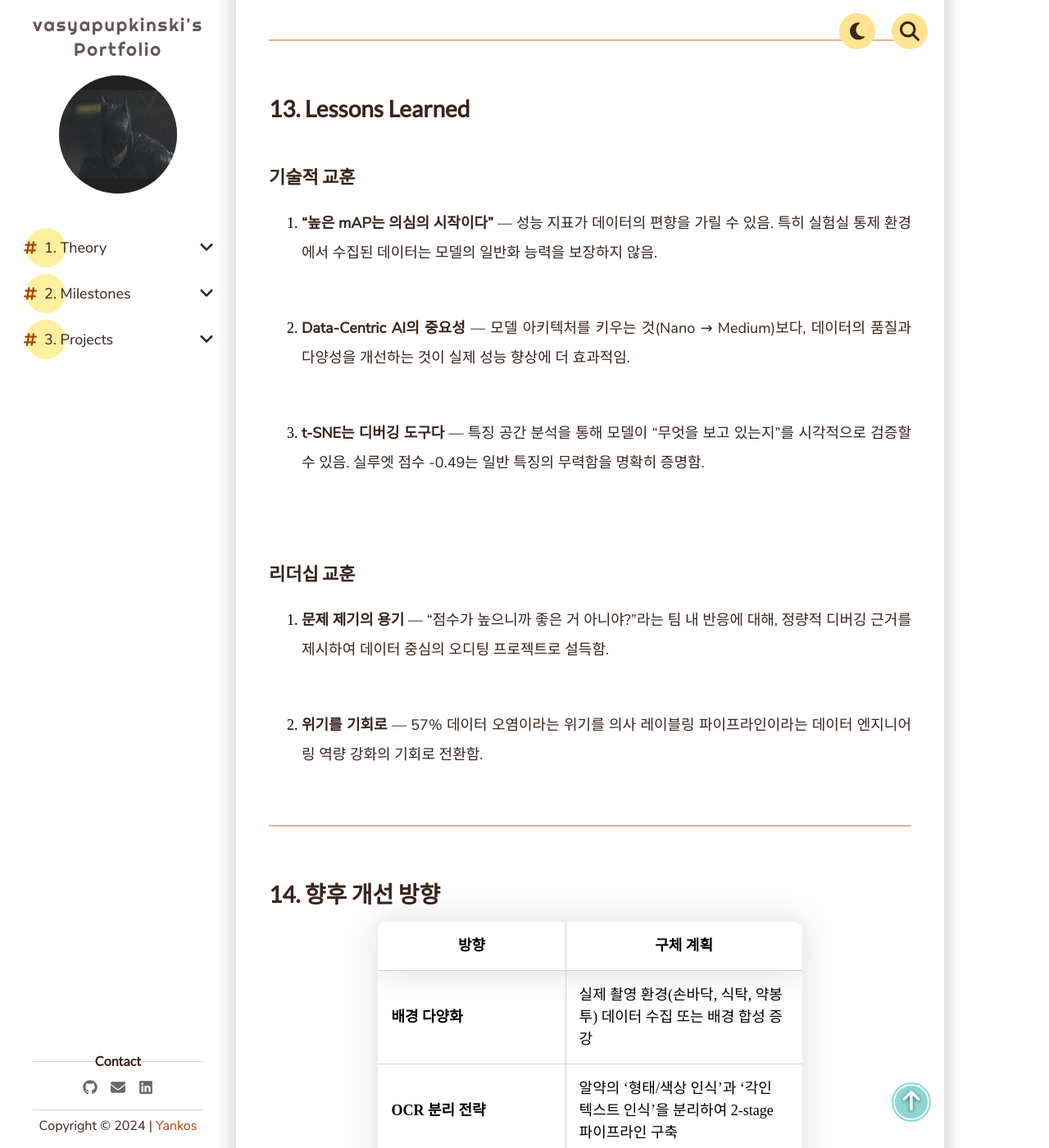
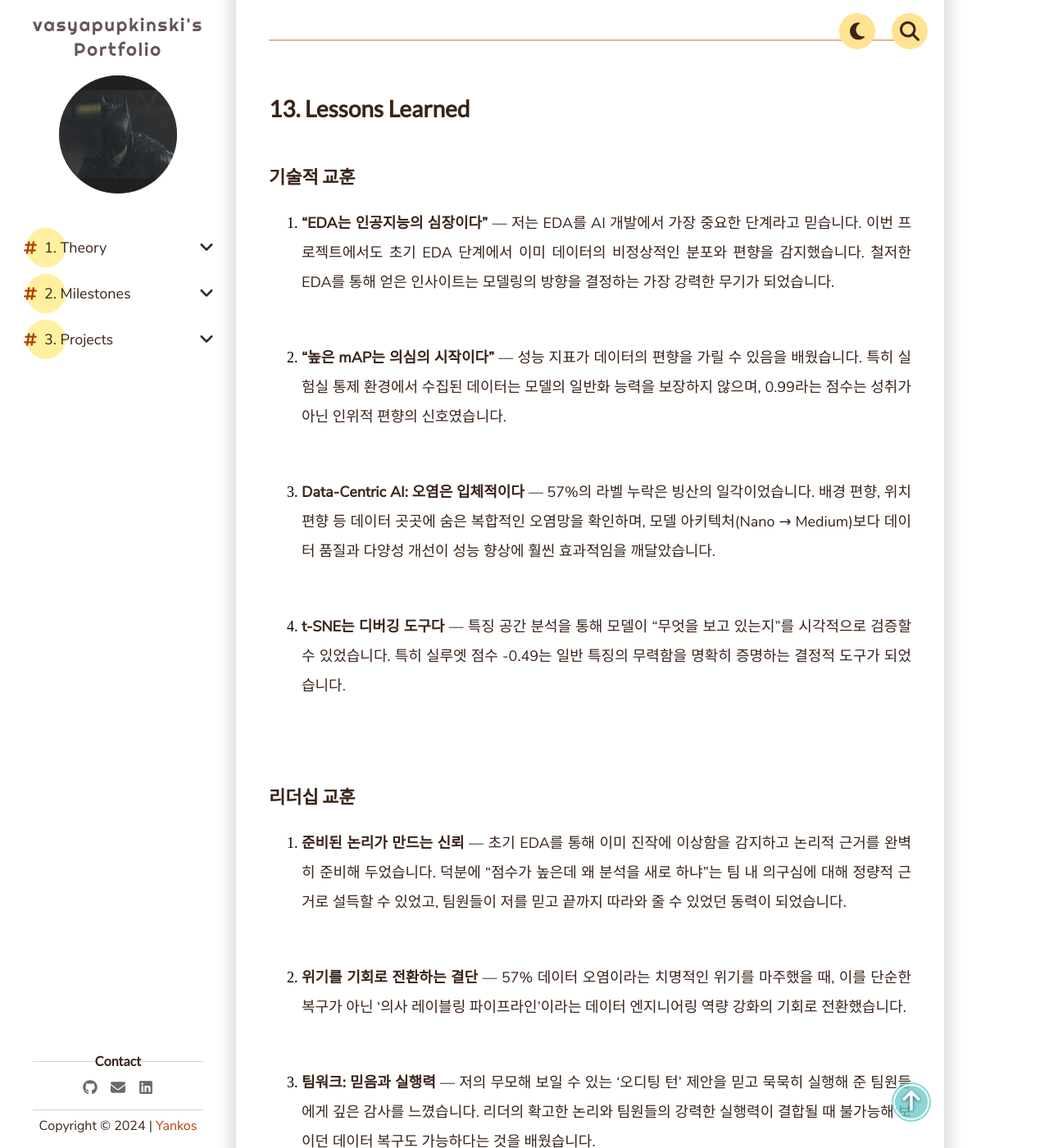
Before and after one commit to vasyapupkinski/vasyapupkinski.github.io, a Jekyll site: the page built from _pages/3. Projects/Team Projects/pill-detection.md, in a window 1280 px wide and 1400 px high, scrolled down 20352 px. Shown: the whole window at 82% size. Built offline with Jekyll 4.4.1, drawn with Linux system fonts in a browser that asks for light colours; comment, search, counter and statistics services are not loaded.

Commit message:
docs: finalized Lessons Learned with personal engineering philosophy and team gratitude

```diff
--- a/_pages/3. Projects/Team Projects/pill-detection.md
+++ b/_pages/3. Projects/Team Projects/pill-detection.md
@@ -365,17 +365,21 @@ Phase 3에서 드러난 이 치명적인 결함들에 대해, 팀장으로서
 
 ### 기술적 교훈
 
-1. **"높은 mAP는 의심의 시작이다"** — 성능 지표가 데이터의 편향을 가릴 수 있음. 특히 실험실 통제 환경에서 수집된 데이터는 모델의 일반화 능력을 보장하지 않음.
+1. **"EDA는 인공지능의 심장이다"** — 저는 EDA를 AI 개발에서 가장 중요한 단계라고 믿습니다. 이번 프로젝트에서도 초기 EDA 단계에서 이미 데이터의 비정상적인 분포와 편향을 감지했습니다. 철저한 EDA를 통해 얻은 인사이트는 모델링의 방향을 결정하는 가장 강력한 무기가 되었습니다.
 
-2. **Data-Centric AI의 중요성** — 모델 아키텍처를 키우는 것(Nano → Medium)보다, 데이터의 품질과 다양성을 개선하는 것이 실제 성능 향상에 더 효과적임.
+2. **"높은 mAP는 의심의 시작이다"** — 성능 지표가 데이터의 편향을 가릴 수 있음을 배웠습니다. 특히 실험실 통제 환경에서 수집된 데이터는 모델의 일반화 능력을 보장하지 않으며, 0.99라는 점수는 성취가 아닌 인위적 편향의 신호였습니다.
 
-3. **t-SNE는 디버깅 도구다** — 특징 공간 분석을 통해 모델이 "무엇을 보고 있는지"를 시각적으로 검증할 수 있음. 실루엣 점수 -0.49는 일반 특징의 무력함을 명확히 증명함.
+3. **Data-Centric AI: 오염은 입체적이다** — 57%의 라벨 누락은 빙산의 일각이었습니다. 배경 편향, 위치 편향 등 데이터 곳곳에 숨은 복합적인 오염망을 확인하며, 모델 아키텍처(Nano → Medium)보다 데이터 품질과 다양성 개선이 성능 향상에 훨씬 효과적임을 깨달았습니다.
+
+4. **t-SNE는 디버깅 도구다** — 특징 공간 분석을 통해 모델이 "무엇을 보고 있는지"를 시각적으로 검증할 수 있었습니다. 특히 실루엣 점수 -0.49는 일반 특징의 무력함을 명확히 증명하는 결정적 도구가 되었습니다.
 
 ### 리더십 교훈
 
-4. **문제 제기의 용기** — "점수가 높으니까 좋은 거 아니야?"라는 팀 내 반응에 대해, 정량적 디버깅 근거를 제시하여 데이터 중심의 오디팅 프로젝트로 설득함.
+5. **준비된 논리가 만드는 신뢰** — 초기 EDA를 통해 이미 진작에 이상함을 감지하고 논리적 근거를 완벽히 준비해 두었습니다. 덕분에 "점수가 높은데 왜 분석을 새로 하냐"는 팀 내 의구심에 대해 정량적 근거로 설득할 수 있었고, 팀원들이 저를 믿고 끝까지 따라와 줄 수 있었던 동력이 되었습니다.
 
-5. **위기를 기회로** — 57% 데이터 오염이라는 위기를 의사 레이블링 파이프라인이라는 데이터 엔지니어링 역량 강화의 기회로 전환함.
+6. **위기를 기회로 전환하는 결단** — 57% 데이터 오염이라는 치명적인 위기를 마주했을 때, 이를 단순한 복구가 아닌 '의사 레이블링 파이프라인'이라는 데이터 엔지니어링 역량 강화의 기회로 전환했습니다.
+
+7. **팀워크: 믿음과 실행력** — 저의 무모해 보일 수 있는 '오디팅 턴' 제안을 믿고 묵묵히 실행해 준 팀원들에게 깊은 감사를 느꼈습니다. 리더의 확고한 논리와 팀원들의 강력한 실행력이 결합될 때 불가능해 보이던 데이터 복구도 가능하다는 것을 배웠습니다.
 
 ---
 
```
